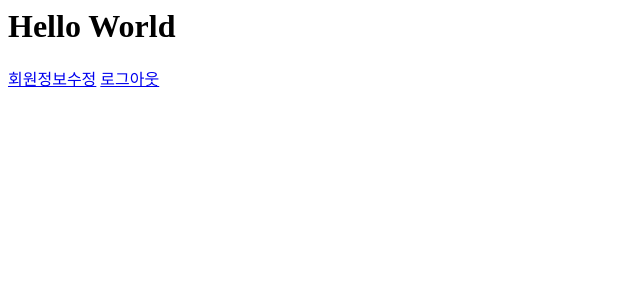
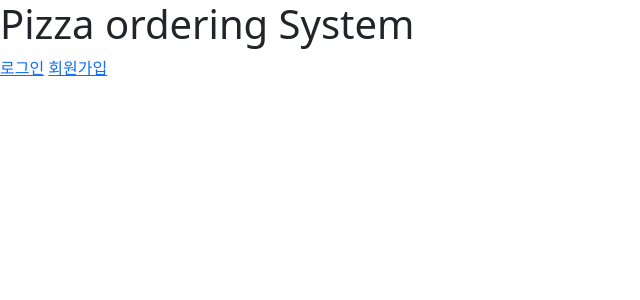
Before and after one commit to ysh4296/software-project, a Django app: page /users/home/ in a window 1280 px wide. Shown: the top 300 px of the page, without its empty margins (0-640 px from the left). Run offline with Django 3.2, Linux system fonts and the light colour scheme.

Commit message:
Add base.html and update home.html

```diff
--- /dev/null
+++ b/develop/templates/base.html
@@ -0,0 +1,14 @@
+<!DOCTYPE html>
+<html lang="en">
+    <head>
+        <meta charset="UTF-8">
+        <meta http-equiv="X-UA-Compatible" content="IE=edge">
+        <meta name="viewport" content="width=device-width, initial-scale=1.0">
+        <link href="https://cdn.jsdelivr.net/npm/bootstrap@5.0.1/dist/css/bootstrap.min.css" rel="stylesheet" integrity="sha384-+0n0xVW2eSR5OomGNYDnhzAbDsOXxcvSN1TPprVMTNDbiYZCxYbOOl7+AMvyTG2x" crossorigin="anonymous">
+        <script src="https://cdn.jsdelivr.net/npm/bootstrap@5.0.1/dist/js/bootstrap.bundle.min.js" integrity="sha384-gtEjrD/SeCtmISkJkNUaaKMoLD0//ElJ19smozuHV6z3Iehds+3Ulb9Bn9Plx0x4" crossorigin="anonymous"></script>
+        <title>{% block page_title %}{% endblock page_title %}</title>
+    </head>
+    <body>
+        {% block content %}{% endblock content %}
+    </body>
+</html>
--- a/develop/templates/users/home.html
+++ b/develop/templates/users/home.html
@@ -1,4 +1,16 @@
-<h1>Hello World</h1>
+{% extends "base.html" %}
+{% block page_title %}Home{% endblock page_title %}
 
-<a href="{% url 'users:edit' %}">회원정보수정</a>
-<a href="{% url 'users:logout' %}">로그아웃</a>
+{% block content %}
+
+    <h1>Pizza ordering System</h1>
+
+    {% if user.is_authenticated %}
+        <a href="{% url 'users:edit' %}">회원정보수정</a>
+        <a href="{% url 'users:logout' %}">로그아웃</a>
+    {% else %}
+        <a href="{% url 'users:login' %}">로그인</a>
+        <a href="{% url 'users:signup' %}">회원가입</a>
+    {% endif %}
+
+{% endblock content %}
```
